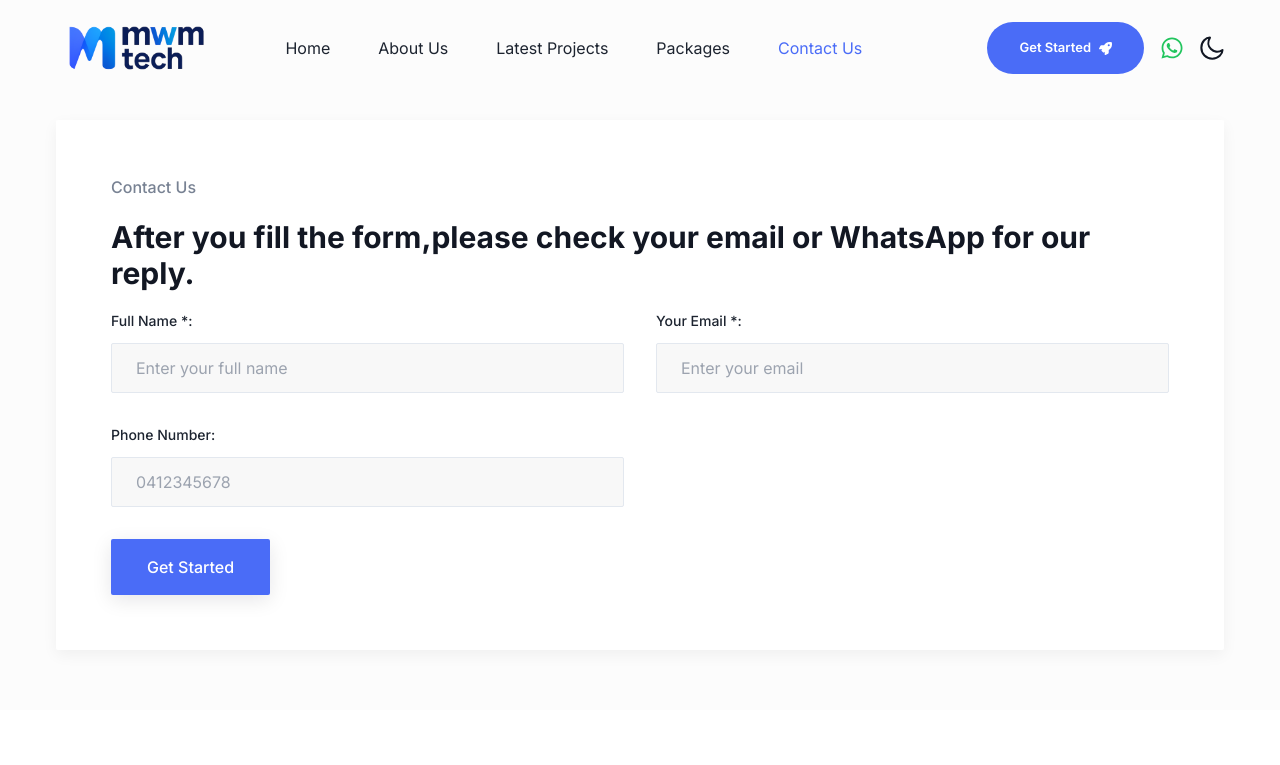
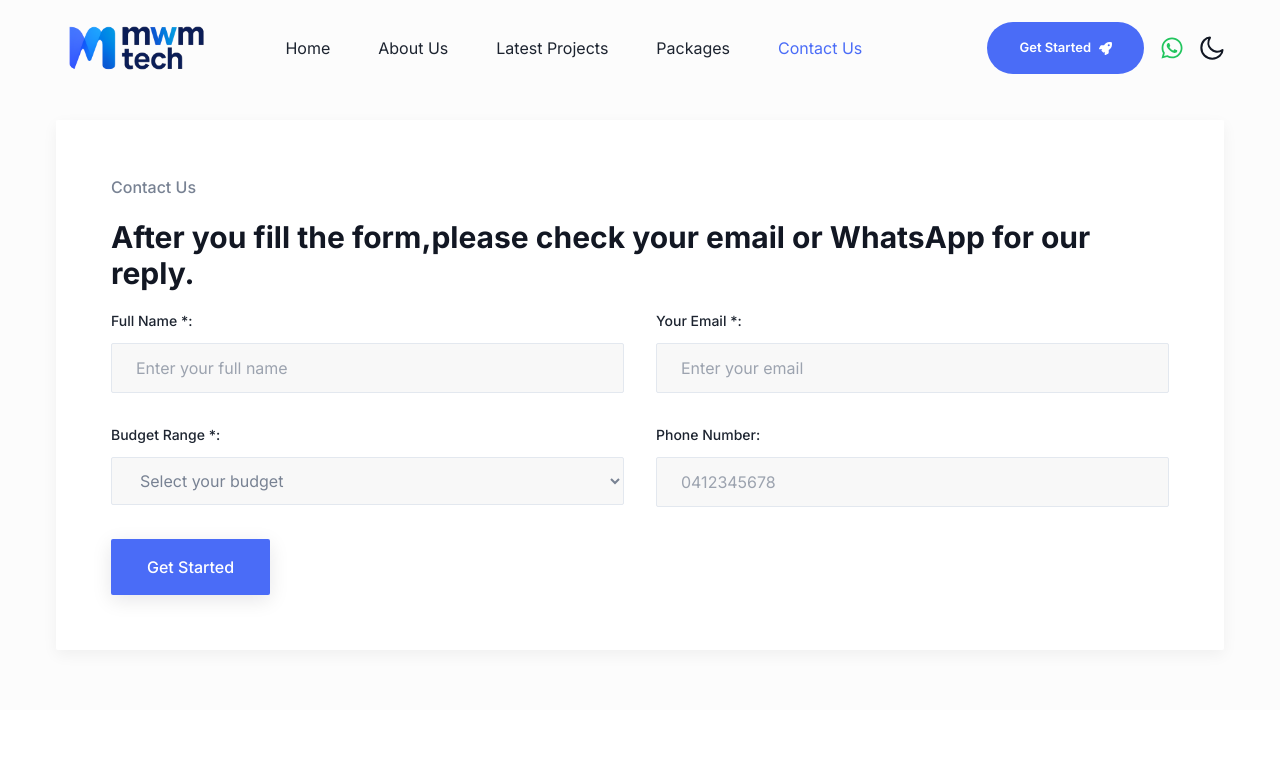
Before and after one commit to mr1assou/MWM, a Next.js app: page /contact/0 in a window 1280 px wide. Shown: the top 765 px of the page. Built offline with nearby package versions, Linux system fonts and the light colour scheme.

Commit message:
add budget

```diff
--- a/app/api/submitForm/route.ts
+++ b/app/api/submitForm/route.ts
@@ -4,7 +4,7 @@ import path from 'path';
 
 export async function POST(request: Request) {
   const body = await request.json();
-  const { firstName, email, phone_number, id } = body;
+  const { firstName, email, phone_number, id, budget } = body;
 
   try {
     const transporter = nodemailer.createTransport({
@@ -24,7 +24,7 @@ export async function POST(request: Request) {
     const teamMailOptions = {
       from: '"MWMTECH SUPPORT" <contact@mwmofficiel.com>',
       //
-      to: ['marwane.assoupf@gmail.com','marouaneboussalem1@gmail.com'],
+      to: ['marwane.assoupf@gmail.com'],
       subject: 'New Contact Form Submission',
       html: `
              <!-- Logo Header (embedded with cid) -->
@@ -51,6 +51,10 @@ export async function POST(request: Request) {
           <tr>
             <td style="padding: 12px; border: 1px solid #ddd;"><strong>Phone</strong></td>
             <td style="padding: 12px; border: 1px solid #ddd;">${phone_number}</td>
+          </tr>
+          <tr>
+            <td style="padding: 12px; border: 1px solid #ddd;"><strong>Budget</strong></td>
+            <td style="padding: 12px; border: 1px solid #ddd;">${budget}</td>
           </tr>
         </table>
       `,
@@ -94,7 +98,6 @@ export async function POST(request: Request) {
         <ul style="color:#4b5563;font-size:16px;line-height:1.65;margin:0 0 0 18px;padding:0;">
           <li style="margin-bottom:8px;">What type of business you run (or plan to launch)</li>
           <li style="margin-bottom:8px;">Your main goals for the website</li>
-          <li style="margin-bottom:0;">Budget range</li>
         </ul>
       </div>
 
@@ -131,6 +134,14 @@ export async function POST(request: Request) {
 </div>
 
 `,
+      attachments: [
+        {
+          filename: 'logo.png',
+          path: logoPath,
+          cid: 'mwm-logo',
+          contentDisposition: 'inline' as const
+        },
+      ]
     };
 
     // Send both emails
--- a/components/Contact/ContactForm.tsx
+++ b/components/Contact/ContactForm.tsx
@@ -2,7 +2,6 @@
 
 import { useState, useEffect, useRef } from 'react';
 import { useParams, useRouter } from 'next/navigation';
-import { FaRocket } from "react-icons/fa";
 import gsap from 'gsap';
 
 const ContactForm = () => {
@@ -11,7 +10,7 @@ const ContactForm = () => {
   const { id } = params;
   const formRef = useRef(null);
 
-  const [form, setForm] = useState({ firstName: "", email: "", phone_number: "", id: id });
+  const [form, setForm] = useState({ firstName: "", email: "", phone_number: "", id: id , budget:""});
   const [loading, setLoading] = useState(false);
 
   useEffect(() => {
@@ -77,24 +76,7 @@ const ContactForm = () => {
             />
           </div>
         </div>
-        {/* <div className="w-full px-4 md:w-1/2">
-          <div className="mb-8">
-            <label
-              htmlFor="lastName"
-              className="mb-3 block text-sm font-medium text-dark dark:text-white"
-            >
-              Last Name:
-            </label>
-            <input
-              onChange={changeForm}
-              name="lastName"
-              type="text"
-              placeholder="Enter your last name"
-              className="border-stroke dark:text-body-color-dark dark:shadow-two w-full rounded-sm border bg-[#f8f8f8] px-6 py-3 text-base text-body-color outline-none focus:border-primary dark:border-transparent dark:bg-[#2C303B] dark:focus:border-primary dark:focus:shadow-none"
-              required
-            />
-          </div>
-        </div> */}
+
         <div className="w-full px-4 md:w-1/2">
           <div className="mb-8">
             <label
@@ -114,6 +96,28 @@ const ContactForm = () => {
             />
           </div>
         </div>
+             <div className="w-full px-4 md:w-1/2">
+          <div className="mb-8">
+            <label
+              htmlFor="budget"
+              className="mb-3 block text-sm font-medium text-dark dark:text-white"
+            >
+              Budget Range *:
+            </label>
+            <select
+              onChange={changeForm}
+              name="budget"
+              required
+              className="border-stroke dark:text-body-color-dark dark:shadow-two w-full rounded-sm border bg-[#f8f8f8] px-6 py-3 text-base text-body-color outline-none focus:border-primary dark:border-transparent dark:bg-[#2C303B] dark:focus:border-primary dark:focus:shadow-none"
+            >
+              <option value="">Select your budget</option>
+              <option value="$500 – $1,000">$500 – $1,000</option>
+              <option value="$1000 – $2,000">$1000 – $2,000</option>
+              <option value="2000-5000$">$2,000 – $5,000</option>
+              <option value="5000$+">More than $5,000</option>
+            </select>
+          </div>
+        </div>
         <div className="w-full px-4 md:w-1/2">
           <div className="mb-8">
             <label
@@ -131,24 +135,8 @@ const ContactForm = () => {
             />
           </div>
         </div>
-        {/* <div className="w-full px-4">
-          <div className="mb-8">
-            <label
-              htmlFor="message"
-              className="mb-3 block text-sm font-medium text-dark dark:text-white"
-            >
-              Your Message:
-            </label>
-            <textarea
-              onChange={changeForm}
-              name="message"
-              rows={5}
-              placeholder="Enter your Message"
-              className="border-stroke dark:text-body-color-dark dark:shadow-two w-full resize-none rounded-sm border bg-[#f8f8f8] px-6 py-3 text-base text-body-color outline-none focus:border-primary dark:border-transparent dark:bg-[#2C303B] dark:focus:border-primary dark:focus:shadow-none"
-              required
-            ></textarea>
-          </div>
-        </div> */}
+
+
         <div className="w-full px-4">
           <input
             value={loading ? "Getting Started..." : "Get Started"}
```
